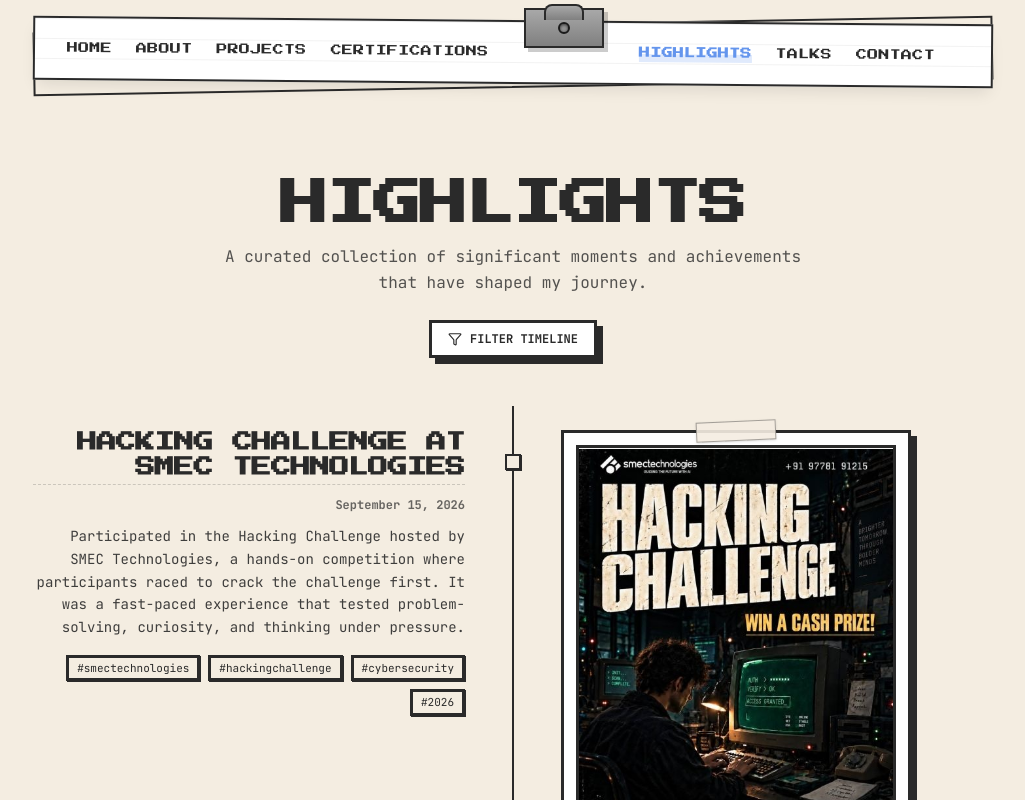
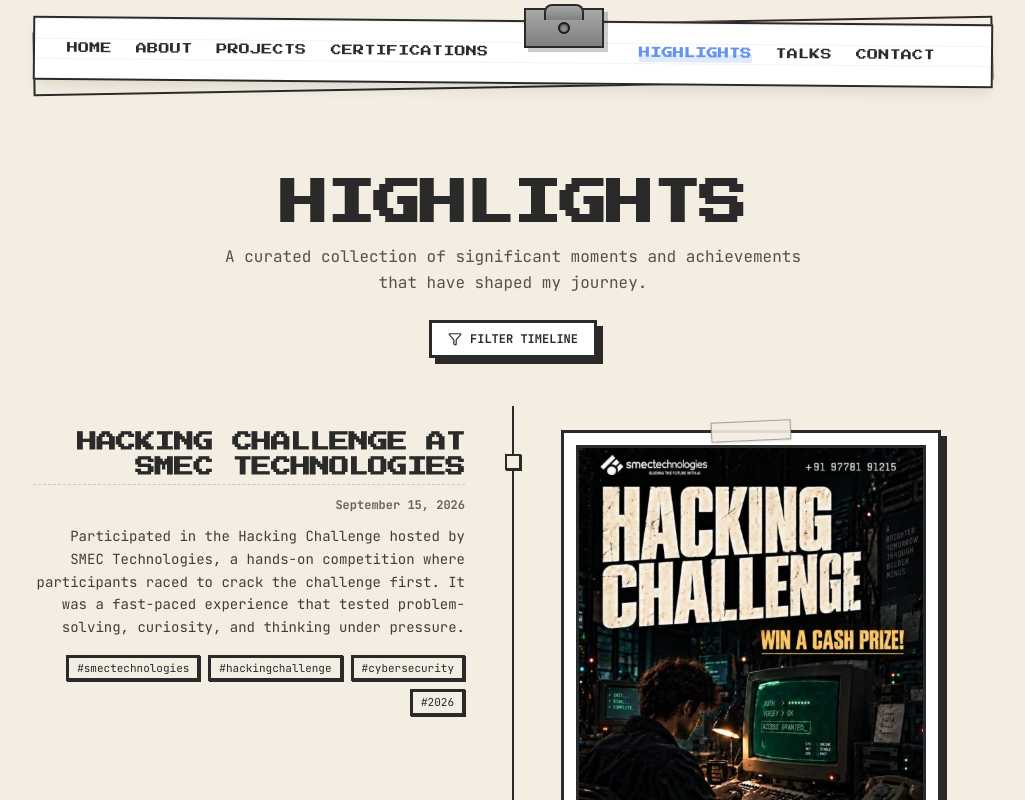
Before and after one commit to ShareefMuhammed/portfolio, a Next.js app: page /highlights in a window 1280 px wide. Shown: the top 800 px of the page, without its empty margins (127-1152 px from the left). Built offline with nearby package versions, Linux system fonts and the light colour scheme.

Commit message:
feat: update photo for Hacking Challenge at SMEC Technologies

```diff
--- a/app/highlights/page.tsx
+++ b/app/highlights/page.tsx
@@ -29,7 +29,7 @@
       </>
     ),
     tags: ["smectechnologies", "hackingchallenge", "cybersecurity", "2026"],
-    imageSrc: "/images/highlights/hacking-challenge-smec.jpg",
+    imageSrc: "/images/highlights/smec-hacking-challenge.jpg",
     imageAlt:
       "Hacking Challenge poster from SMEC Technologies, September 15, 2026",
     isPortrait: true,
@@ -322,7 +322,7 @@
                         /* Photo Card on Left */
                         <div
                           className={`group border-sketch border-ink bg-surface shadow-sketch hover:shadow-sketchHover relative overflow-visible p-3 transition-all hover:-translate-y-1 ${
-                            item.isPortrait ? "max-w-[350px] ml-auto" : ""
+                            item.isPortrait ? "max-w-[380px] ml-auto" : ""
                           }`}
                         >
                           {/* Torn-paper tape */}
@@ -333,7 +333,7 @@
                           <div
                             className={`border-sketch border-ink relative w-full overflow-hidden bg-ink/5 ${
                               item.isPortrait
-                                ? "aspect-[480/676] max-h-[490px]"
+                                ? "aspect-[507/523] max-h-[450px]"
                                 : "aspect-[4/3]"
                             }`}
                           >
@@ -345,7 +345,7 @@
                               priority
                               sizes={
                                 item.isPortrait
-                                  ? "(min-width: 768px) 350px, 90vw"
+                                  ? "(min-width: 768px) 380px, 90vw"
                                   : "(min-width: 768px) 45vw, 90vw"
                               }
                               className={`${
@@ -365,7 +365,7 @@
                         /* Photo Card on Right */
                         <div
                           className={`group border-sketch border-ink bg-surface shadow-sketch hover:shadow-sketchHover relative overflow-visible p-3 transition-all hover:-translate-y-1 ${
-                            item.isPortrait ? "max-w-[350px] mr-auto" : ""
+                            item.isPortrait ? "max-w-[380px] mr-auto" : ""
                           }`}
                         >
                           {/* Torn-paper tape */}
@@ -376,7 +376,7 @@
                           <div
                             className={`border-sketch border-ink relative w-full overflow-hidden bg-ink/5 ${
                               item.isPortrait
-                                ? "aspect-[480/676] max-h-[490px]"
+                                ? "aspect-[507/523] max-h-[450px]"
                                 : "aspect-[4/3]"
                             }`}
                           >
@@ -388,7 +388,7 @@
                               priority
                               sizes={
                                 item.isPortrait
-                                  ? "(min-width: 768px) 350px, 90vw"
+                                  ? "(min-width: 768px) 380px, 90vw"
                                   : "(min-width: 768px) 45vw, 90vw"
                               }
                               className={`${
@@ -449,7 +449,7 @@
                         />
                         <div
                           className={`border-sketch border-ink relative w-full overflow-hidden bg-ink/5 ${
-                            item.isPortrait ? "aspect-[480/676]" : "aspect-[4/3]"
+                            item.isPortrait ? "aspect-[507/523]" : "aspect-[4/3]"
                           }`}
                         >
                           <Image
```
Also changed, not shown: public/images/highlights/hacking-challenge-smec.jpg, public/images/highlights/smec-hacking-challenge.jpg (added).
